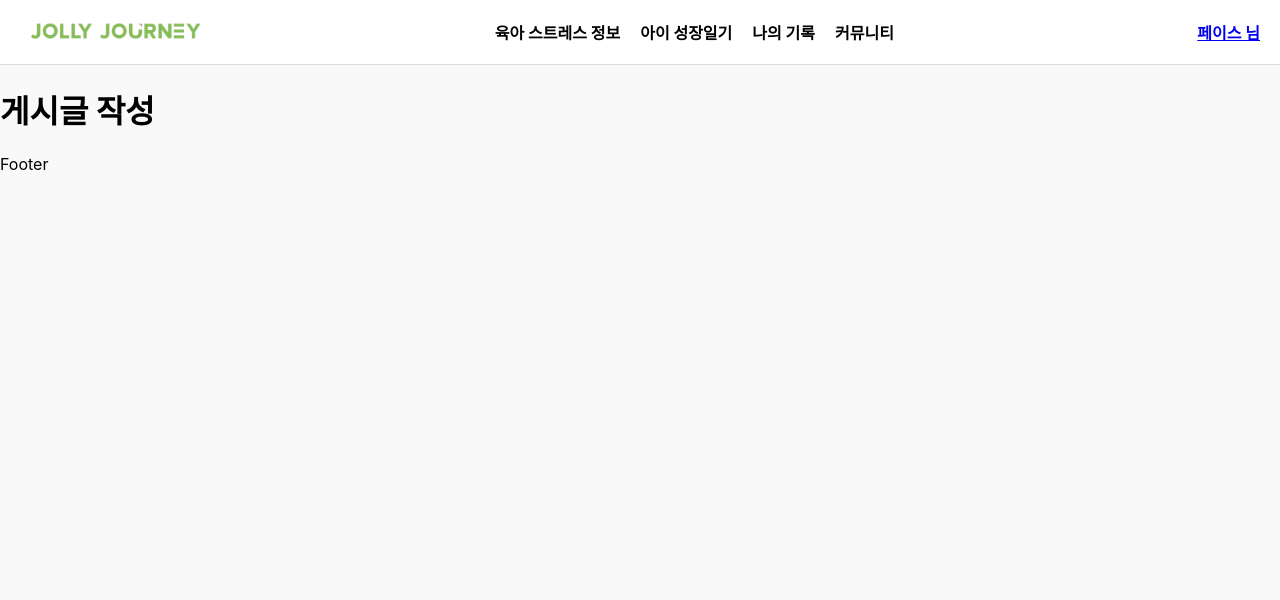
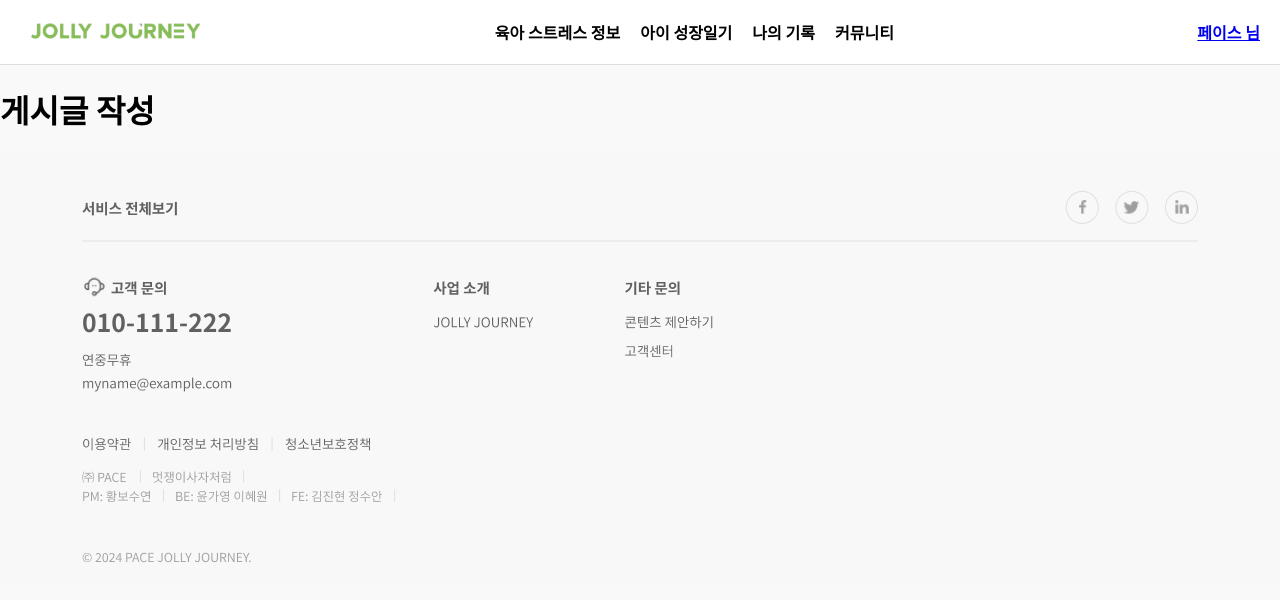
Before and after one commit to Likelion-YeungNam-Univ/12th-JollyJourney-FE, a React (Create React App) app: page /posts/create in a window 1280 px wide. Shown: the top 600 px of the page. Built offline with nearby package versions, Linux system fonts and the light colour scheme.

Commit message:
Footer added

```diff
--- /dev/null
+++ b/src/components/common/Footer.css
@@ -0,0 +1,13 @@
+/* src/components/common/Footer.css */
+.footer {
+    display: flex;
+    justify-content: center;
+    align-items: center;
+    padding: 20px;
+    background-color: #f8f8f8; /* 원하는 배경색으로 변경 가능 */
+  }
+
+  .footer-image {
+    max-width: 100%;
+    height: auto;
+  }
--- a/src/components/common/Footer.js
+++ b/src/components/common/Footer.js
@@ -1,10 +1,12 @@
 // src/components/common/Footer.js
 import React from 'react';
+import footerImage from '../../assets/images/footer-image.png';
+import './Footer.css';
 
 const Footer = () => {
   return (
-    <footer>
-      <p>Footer</p>
+    <footer className="footer">
+      <img src={footerImage} alt="Footer" className="footer-image" />
     </footer>
   );
 };
```
Also changed, not shown: src/assets/images/footer-image.png (added).
